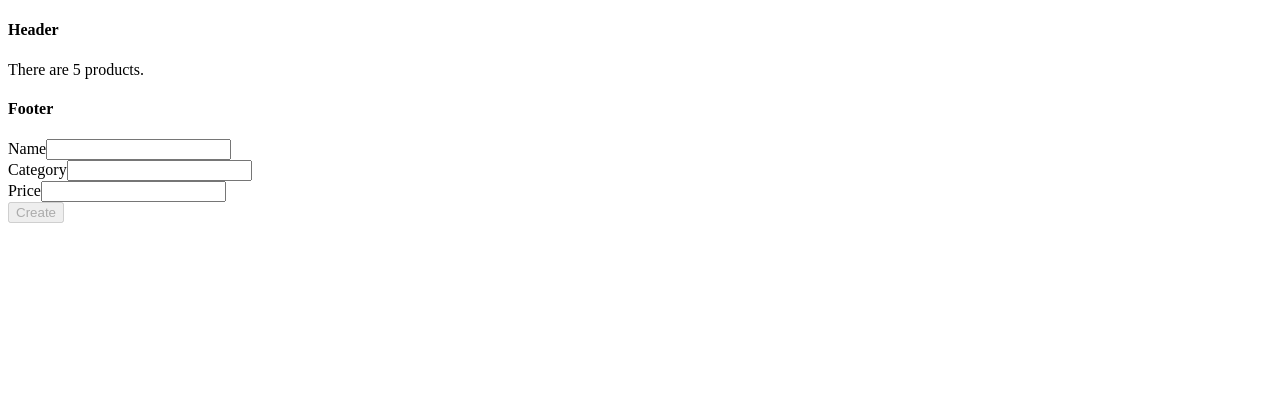
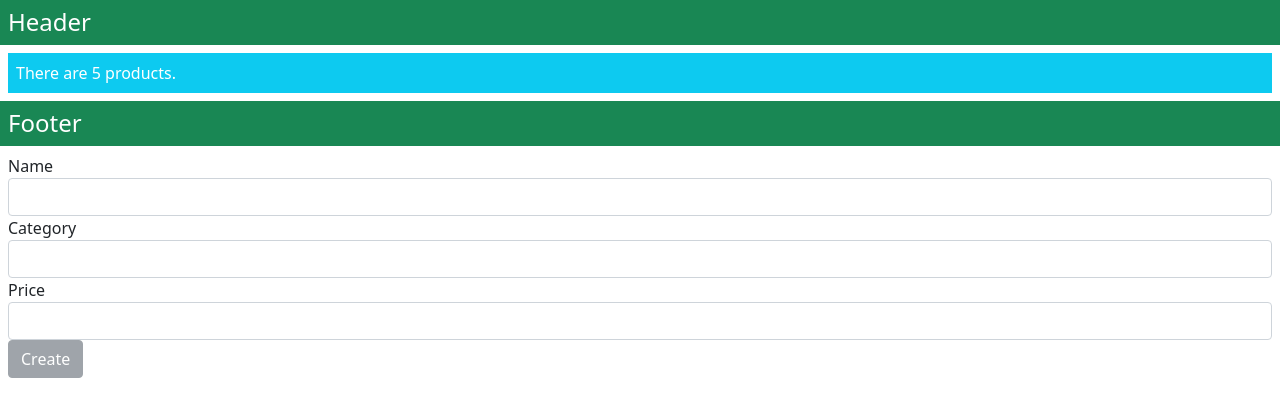
Before and after one commit to ToanNN/angular-in-depth, an Angular app: page / in a window 1280 px wide. Shown: the top 416 px of the page. Built offline with nearby package versions, Linux system fonts and the light colour scheme.

Commit message:
Add a custom validator

```diff
--- a/package.json
+++ b/package.json
@@ -18,6 +18,7 @@
     "@angular/platform-browser": "~13.0.0",
     "@angular/platform-browser-dynamic": "~13.0.0",
     "@angular/router": "~13.0.0",
+    "bootstrap": "^5.1.3",
     "rxjs": "~7.4.0",
     "tslib": "^2.3.0",
     "zone.js": "~0.11.4"
--- /dev/null
+++ b/src/app/reactive-form/limit.formvalidator.ts
@@ -0,0 +1,12 @@
+import { AbstractControl, ValidationErrors, ValidatorFn } from "@angular/forms";
+
+export function LimitValidator(limit: number): ValidatorFn {
+  return (control: AbstractControl): ValidationErrors | null => {
+    var controlVal = Number(control.value);
+
+    if (controlVal > limit) {
+      return { limit: { maximumValue: limit } };
+    }
+    return null;
+  }
+}
--- a/src/app/reactive-form/reactive-form.model.ts
+++ b/src/app/reactive-form/reactive-form.model.ts
@@ -1,4 +1,5 @@
 import { FormControl, FormGroup, Validators } from "@angular/forms";
+import { LimitValidator } from "./limit.formvalidator";
 
 export class ProductFormControl extends FormControl {
   label: string;
@@ -30,6 +31,9 @@ export class ProductFormControl extends FormControl {
             messages.push(`The ${this.label} contains
                          illegal characters`);
             break;
+          case 'limit':
+            messages.push(`A ${this.label} cannot be more than ${this.errors['limit'].maximumValue}`);
+            break;
         }
       }
     }
@@ -50,7 +54,7 @@ export class ProductFormGroup extends FormGroup {
         ]
       )),
       price: new ProductFormControl("Price", "price", "",
-        Validators.compose([Validators.required, Validators.pattern("^[0-9\.]+$")]))
+        Validators.compose([Validators.required, LimitValidator(100), Validators.pattern("^[0-9\.]+$")]))
     })
   }
 
--- a/src/app/reactive-form/reactive-product.component.html
+++ b/src/app/reactive-form/reactive-product.component.html
@@ -24,53 +24,26 @@
       </li>
     </ul>
   </div>
-  <div class="form-group">
-    <label>Name</label>
-    <input class="form-control" name="name" formControlName="name" />
+  <div
+    class="form-group"
+    *ngFor="let control of productFormGroup.productControls"
+  >
+    <label>{{ control.label }}</label>
+    <input
+      class="form-control"
+      name="{{ control.modelProperty }}"
+      formControlName="{{ control.modelProperty }}"
+    />
     <ul
       class="text-danger list-unstyled"
-      *ngIf="
-        productFormGroup.controls['name'].dirty &&
-        productFormGroup.controls['name'].invalid
-      "
+      *ngIf="(submittingForm || control.dirty) && control.invalid"
     >
-      <li *ngFor="let error of productFormGroup.getValidationMessages('name')">
+      <li *ngFor="let error of control.getValidationMessages()">
         {{ error }}
       </li>
     </ul>
   </div>
-  <div class="form-group">
-    <label>Category</label>
-    <input class="form-control" name="category" formControName="category" />
-    <ul
-      class="text-danger list-unstyled"
-      *ngIf="
-        productFormGroup.controls['category'].dirty &&
-        productFormGroup.controls['category'].invalid
-      "
-    >
-      <li
-        *ngFor="let error of productFormGroup.getValidationMessages('category')"
-      >
-        {{ error }}
-      </li>
-    </ul>
-  </div>
-  <div class="form-group">
-    <label>Price</label>
-    <input class="form-control" name="price" formControlName="price" />
-    <ul
-      class="text-danger list-unstyled"
-      *ngIf="
-        (submittingForm || productFormGroup.controls['price'].dirty) &&
-        productFormGroup.controls['price'].invalid
-      "
-    >
-      <li *ngFor="let error of productFormGroup.getValidationMessages('price')">
-        {{ error }}
-      </li>
-    </ul>
-  </div>
+
   <button
     class="btn btn-primary"
     type="submit"
--- a/src/index.html
+++ b/src/index.html
@@ -6,8 +6,19 @@
     <base href="/" />
     <meta name="viewport" content="width=device-width, initial-scale=1" />
     <link rel="icon" type="image/x-icon" href="favicon.ico" />
+    <link
+      rel="stylesheet"
+      href="https://cdn.jsdelivr.net/npm/bootstrap@5.1.3/dist/css/bootstrap.min.css"
+      integrity="sha384-1BmE4kWBq78iYhFldvKuhfTAU6auU8tT94WrHftjDbrCEXSU1oBoqyl2QvZ6jIW3"
+      crossorigin="anonymous"
+    />
+    <link
+      rel="stylesheet"
+      href="https://cdn.jsdelivr.net/npm/bootstrap-icons@1.7.2/font/bootstrap-icons.css"
+    />
   </head>
   <body>
     <app-root></app-root>
+    <script src="https://cdn.jsdelivr.net/npm/bootstrap@5.1.3/dist/js/bootstrap.bundle.min.js"></script>
   </body>
 </html>
```
Also changed, not shown: 1 other file (tests, documents, lock files or other folders).
